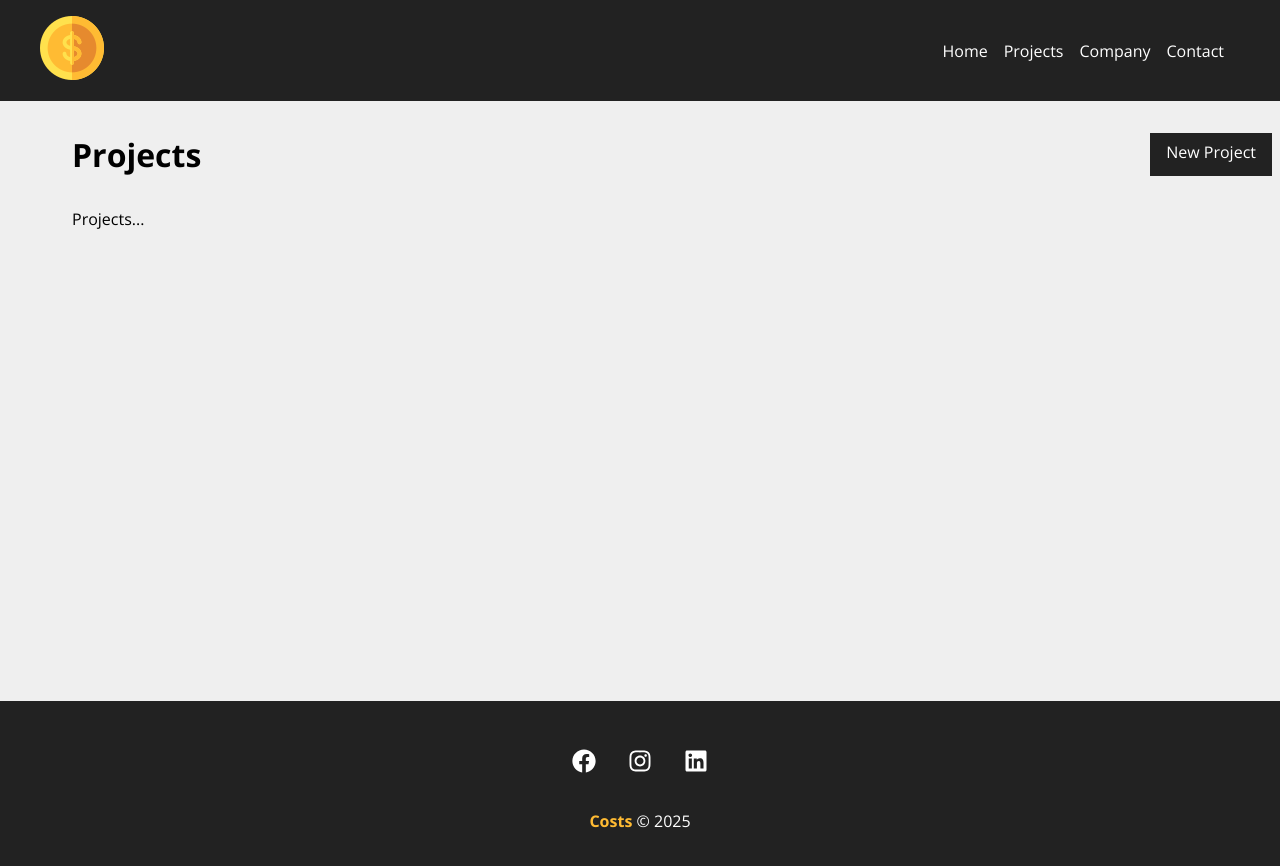
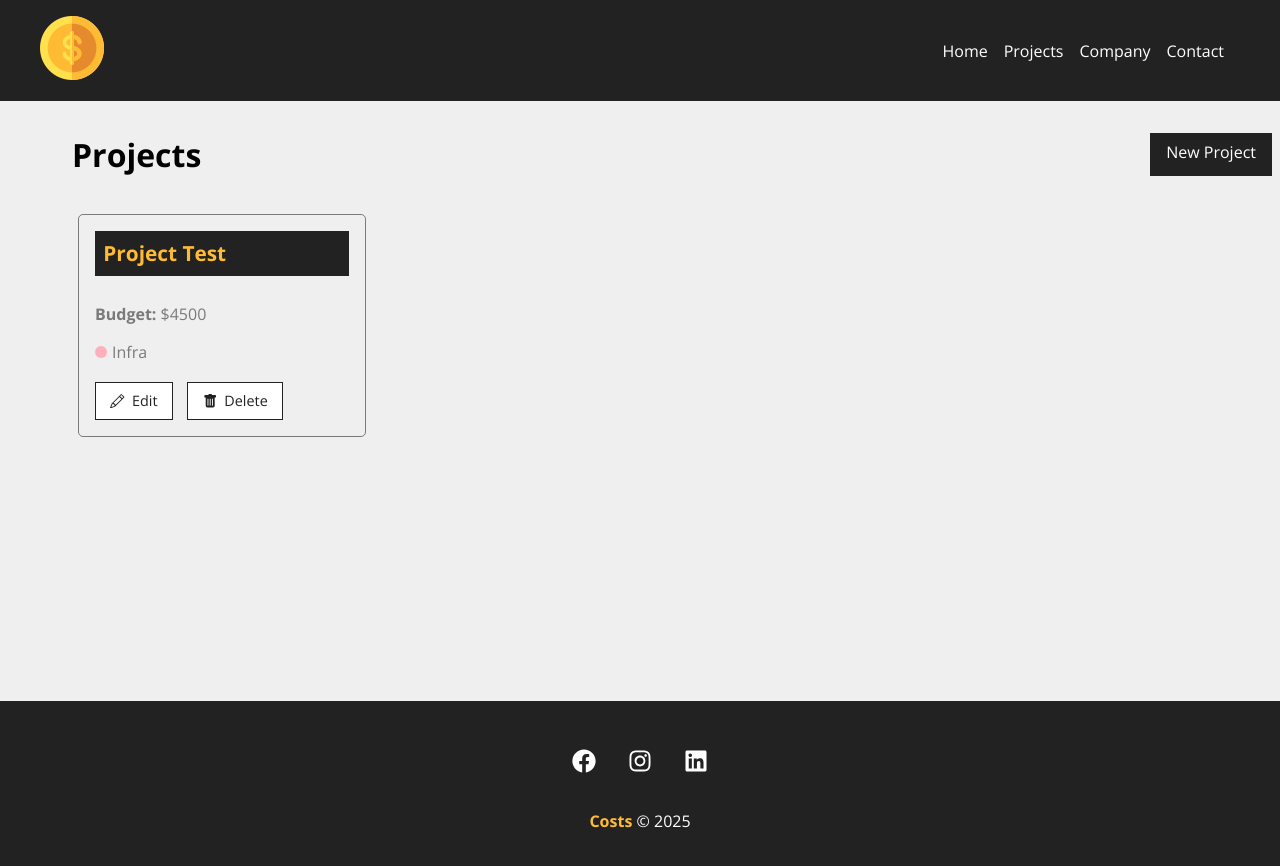
Before and after one commit to GabrielPivoto/costs, a React (Create React App) app: page /projects in a window 1280 px wide. Shown: the top 866 px of the page. Built offline with nearby package versions, Linux system fonts and the light colour scheme; data requests are answered from the project's data file.

Commit message:
Finish Projects Page
 - Finishes projects page displaying all projects from db

Author: Pivoto

```diff
--- a/src/components/pages/Projects.js
+++ b/src/components/pages/Projects.js
@@ -1,4 +1,5 @@
 import { useLocation } from "react-router-dom"
+import { useState, useEffect } from 'react'
 
 import styles from './Projects.module.css'
 
@@ -6,25 +7,48 @@
 import LinkButton from '../layouts/LinkButton'
 import Container from '../layouts/Container'
 
+import ProjectCard from "../project/ProjectCard"
+
 function Projects() {
 
     const location = useLocation()
+    const [projects, setProjects] = useState([])
     let message = ''
+
     if (location.state) {
         message = location.state.message
     }
+
+    useEffect(() => {
+        fetch('http://localhost:5000/projects', {
+            method: 'GET',
+            headers: {
+                'Content-Type': 'aplication/json',
+            },
+        })
+            .then((resp) => resp.json())
+            .then((data) => { setProjects(data) })
+            .catch((err) => { console.log(err) })
+    }, [])
 
     return (
         <div className={styles.project_container}>
             <div className={styles.title_container}>
                 <h1>Projects</h1>
-                <LinkButton to="/newProject" text="New Project"/>
+                <LinkButton to="/newProject" text="New Project" />
             </div>
             {message && (
                 <Message type="success" message={message} />
             )}
             <Container customClass="start">
-                <p>Projects...</p>
+                {projects.length > 0 && projects.map((project) => (
+                    <ProjectCard
+                        id={project.id}
+                        projectName={project.name}
+                        budget={project.budget}
+                        category={project.category.name}
+                        key={project.id} />
+                ))}
             </Container>
         </div>
     )
--- /dev/null
+++ b/src/components/project/ProjectCard.js
@@ -0,0 +1,29 @@
+import { BsPencil, BsFillTrashFill } from 'react-icons/bs'
+import { Link } from 'react-router-dom'
+
+import styles from './ProjectCard.module.css'
+
+function ProjectCard({ id, projectName, budget, category, handleRemove }) {
+
+    return (
+        <div className={styles.project_card}>
+            <h4>{projectName}</h4>
+            <p>
+                <span>Budget:</span> ${budget}
+            </p>
+            <p className={styles.category_text}>
+                <span className={`${styles[category.toLowerCase()]}`}></span> {category}
+            </p>
+            <div className={styles.project_card_actions}>
+                <Link to="/">
+                    <BsPencil/> Edit
+                </Link>
+                <button>
+                    <BsFillTrashFill/> Delete
+                </button>
+            </div>
+        </div>
+    )
+}
+
+export default ProjectCard
--- /dev/null
+++ b/src/components/project/ProjectCard.module.css
@@ -0,0 +1,87 @@
+.project_card {
+    padding: 1em;
+    border: 1px solid #7a7a7a;
+    border-radius: 5px;
+    width: 24%;
+    margin: 0.5%;
+}
+
+.project_card h4 {
+    background-color: #222;
+    color: #FFBB33;
+    padding: .4em;
+    margin-bottom: 1.3em;
+    font-size: 1.3em;
+}
+
+.project_card p {
+    color: #7a7a7a;
+    margin-bottom: 1em;
+}
+
+.project_card p span {
+    font-weight: bold;
+}
+
+.category_text {
+    display: flex;
+    align-items: center;
+}
+
+.category_text span {
+    display: block;
+    width: 12px;
+    height: 12px;
+    border-radius: 50%;
+    background-color: #ccc;
+    margin-right: 5px;;
+}
+
+.category_text .infra {
+  background-color: #ffaebc;
+}
+
+.category_text .development {
+  background-color: #a0e7e5;
+}
+
+.category_text .design {
+  background-color: #b4f8c8;
+}
+
+.category_text .planning {
+  background-color: #fbe7c6;
+}
+
+.project_card_actions {
+    margin-top: 1.2em;
+    display: flex;
+    align-items: center;
+}
+
+.project_card_actions a,
+.project_card_actions button {
+    text-decoration: none;
+    border: none;
+    background-color: #fff;
+    color: #222;
+    font-size: .9em;
+    padding: .6em 1em;
+    cursor: pointer;
+    margin-right: 1em;
+    border: 1px solid #222;
+    display: flex;
+    align-items: center;
+    justify-content: center;
+    transition: .5s;
+}
+
+.project_card_actions svg {
+    margin-right: .5em;
+}
+
+.project_card_actions a:hover,
+.project_card_actions button:hover {
+    background-color: #222;
+    color: #FFBB33;
+}
--- a/src/index.css
+++ b/src/index.css
@@ -7,5 +7,8 @@
 
 html, body, #root {
   background-color: #efefef;
+  margin: 0;
+  padding: 0;
+  width: 100%;
   height: 100%;
 }
```
